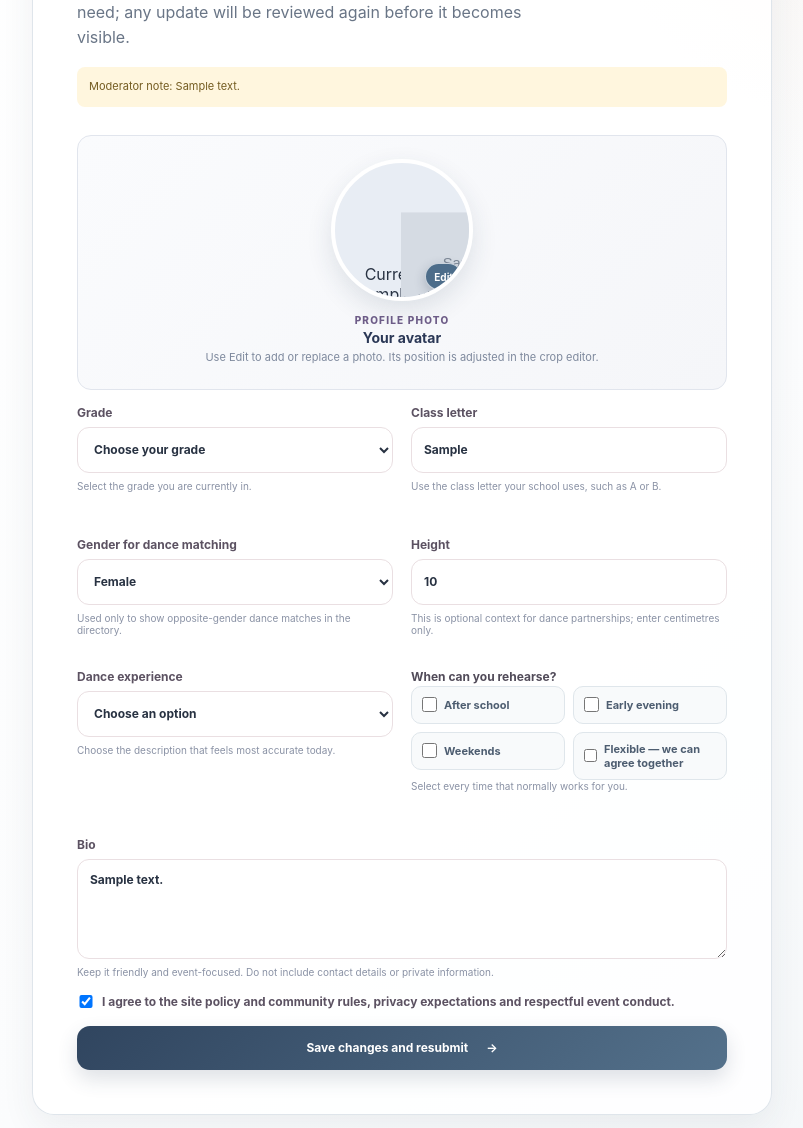
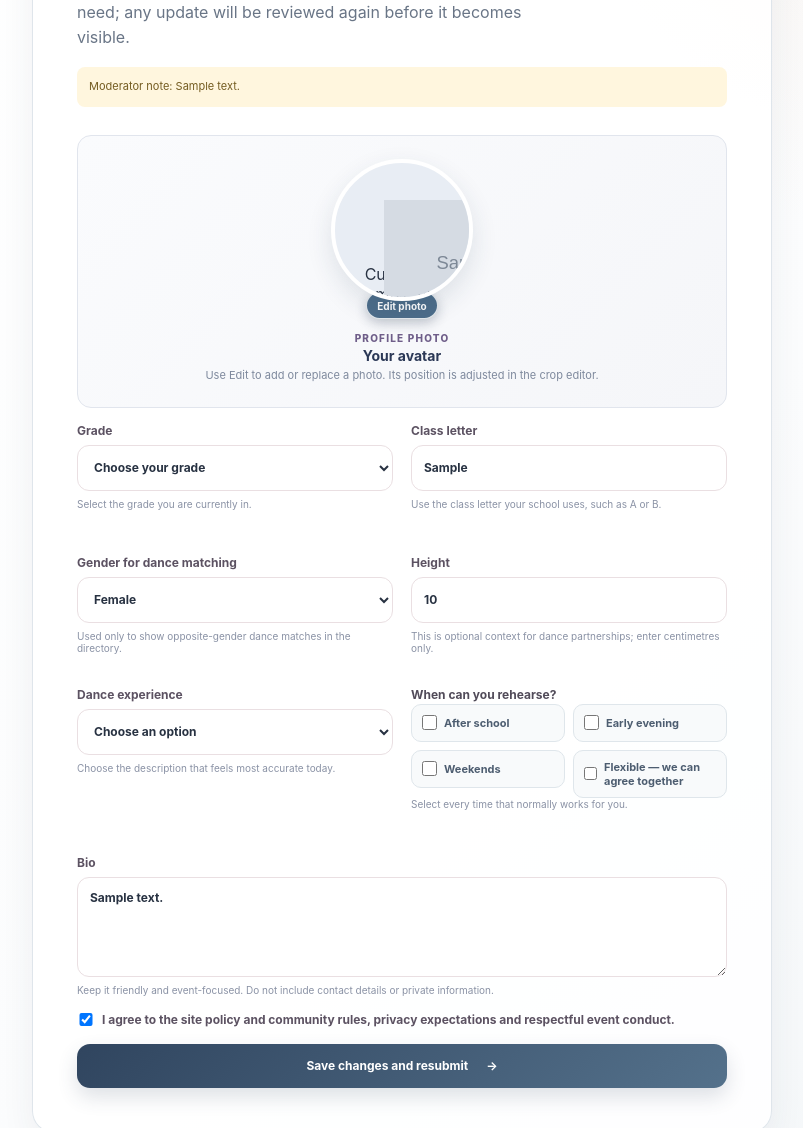
Before and after one commit to spideynyc228-star/Dream-ball, a Django app: page /students/profile/ in a window 1280 px wide. Shown: the part 277-1405 px from the top of the page, without its empty margins (238-1041 px from the left). Run offline with Django 5.2, Linux system fonts and the light colour scheme; a user stored in the database is signed in; tables that the repository leaves empty hold one stand-in row (values such as "Sample post"); grey boxes marked "Sample" are stand-in pictures; data that the repository does not hold is empty.

Commit message:
Refine avatar edit control and zoom

```diff
--- a/static/app.js
+++ b/static/app.js
@@ -83,7 +83,7 @@ document.addEventListener("DOMContentLoaded", () => {
         preview.src = URL.createObjectURL(file);
         preview.hidden = false;
       }
-      if (controls.scale && Number(controls.scale.value) <= 100) controls.scale.value = "125";
+      if (controls.scale && Number(controls.scale.value) <= 100) controls.scale.value = "145";
       if (editor) editor.classList.add("has-photo");
       updatePhotoFrame();
       openCropModal();
--- a/static/style.css
+++ b/static/style.css
@@ -119,10 +119,10 @@ input:focus, textarea:focus, select:focus { border-color: #7182b2; background: #
 .avatar-editor { display:grid; justify-items:center; gap:13px; padding:23px 18px; border:1px solid #e1e5ed; border-radius:14px; background:linear-gradient(135deg,#fafbfd,#f5f6f9); text-align:center; }
 .avatar-editor-preview { position:relative; width:142px; aspect-ratio:1; display:grid; place-items:center; overflow:hidden; border:4px solid #fff; border-radius:50%; background:#e8edf4; box-shadow:0 10px 26px rgba(37,54,85,.12); user-select:none; }
 .avatar-editor-preview[hidden], .avatar-editor-preview [hidden] { display:none !important; }
-.avatar-editor-preview img { width:100%; height:100%; pointer-events:none; object-fit:cover; object-position:center; transform:translate(calc(50% - var(--photo-x,50%)),calc(50% - var(--photo-y,50%))) scale(calc(var(--photo-scale,100) / 100)); transform-origin:center; }
+.avatar-editor-preview img { width:100%; height:100%; pointer-events:none; object-fit:cover; object-position:center; transform:translate(calc(50% - var(--photo-x,50%)),calc(50% - var(--photo-y,50%))) scale(calc(var(--photo-scale,100) / 80)); transform-origin:center; }
 .avatar-editor-preview #photo-placeholder { width:100%; height:100%; border-radius:0; background:transparent; color:#7d8aa1; font-size:44px; }
 .avatar-editor-preview input[type="file"] { position:absolute; width:1px; height:1px; opacity:0; pointer-events:none; }
-.avatar-edit-button { position:absolute; z-index:2; right:7px; bottom:7px; min-height:27px; padding:5px 8px; border:1px solid rgba(255,255,255,.7); border-radius:999px; background:#4d6d8a; color:#fff; box-shadow:0 4px 12px rgba(25,43,68,.24); font:700 10px "DM Sans",sans-serif; cursor:pointer; }
+.avatar-edit-button { min-height:27px; margin-top:-22px; padding:5px 10px; border:1px solid rgba(255,255,255,.85); border-radius:999px; background:#4d6d8a; color:#fff; box-shadow:0 4px 12px rgba(25,43,68,.24); font:700 10px "DM Sans",sans-serif; cursor:pointer; }
 .avatar-editor-controls { display:grid; gap:4px; }
 .avatar-editor-controls p { margin:0 0 3px; color:#6f5e89; font-size:10px; font-weight:800; letter-spacing:.12em; text-transform:uppercase; }
 .avatar-editor-controls b { display:block; color:#2b3856; font-size:14px; }
@@ -137,7 +137,7 @@ input:focus, textarea:focus, select:focus { border-color: #7182b2; background: #
 .avatar-crop-dialog { width:min(100%,470px); padding:28px; border-radius:18px; background:#fff; box-shadow:0 24px 70px rgba(23,34,58,.28); }
 .avatar-crop-dialog h2 { margin:7px 0; color:#263554; font-size:28px; letter-spacing:-.04em; }.avatar-crop-dialog>p:not(.eyebrow) { margin:0 0 19px; color:#748096; font-size:13px; line-height:1.55; }
 .avatar-crop-stage { position:relative; width:min(100%,330px); aspect-ratio:1; margin:auto; overflow:hidden; background:#e6ebf2; cursor:grab; touch-action:none; }.avatar-crop-stage.is-dragging { cursor:grabbing; }
-.avatar-crop-stage img { width:100%; height:100%; pointer-events:none; object-fit:cover; object-position:center; transform:translate(calc(50% - var(--photo-x,50%)),calc(50% - var(--photo-y,50%))) scale(calc(var(--photo-scale,100) / 100)); transform-origin:center; }
+.avatar-crop-stage img { width:100%; height:100%; pointer-events:none; object-fit:cover; object-position:center; transform:translate(calc(50% - var(--photo-x,50%)),calc(50% - var(--photo-y,50%))) scale(calc(var(--photo-scale,100) / 80)); transform-origin:center; }
 .avatar-crop-guide { position:absolute; inset:12px; border:2px dashed rgba(255,255,255,.95); box-shadow:0 0 0 999px rgba(21,31,53,.18); pointer-events:none; }
 .avatar-crop-zoom { display:grid; gap:7px; margin:20px auto; color:#526078; font-size:12px; font-weight:700; }.avatar-crop-zoom input { min-height:0; padding:0; accent-color:#526f8d; }
 .avatar-crop-actions { display:flex; justify-content:flex-end; gap:10px; }.avatar-crop-actions .button { min-width:105px; }
@@ -171,7 +171,7 @@ input:focus, textarea:focus, select:focus { border-color: #7182b2; background: #
 .student-card { overflow: hidden; border: 1px solid rgba(222, 225, 234, .8); border-radius: var(--radius); background: #fff; box-shadow: 0 8px 28px rgba(26, 35, 69, .08); transition: transform .22s ease, box-shadow .22s ease; }
 .student-card:hover { transform: translateY(-5px); box-shadow: 0 18px 38px rgba(26, 35, 69, .13); }
 .avatar { display: grid; place-items: center; overflow:hidden; object-fit: cover; background: linear-gradient(145deg, #8e79a2, #1a2754); color: #fff; font: 500 25px "Playfair Display", Georgia, serif; }
-.avatar img.profile-photo-frame { object-position:center; transform:translate(calc(50% - var(--photo-x,50%)),calc(50% - var(--photo-y,50%))) scale(calc(var(--photo-scale,100) / 100)); transform-origin:center; }
+.avatar img.profile-photo-frame { object-position:center; transform:translate(calc(50% - var(--photo-x,50%)),calc(50% - var(--photo-y,50%))) scale(calc(var(--photo-scale,100) / 80)); transform-origin:center; }
 .student-photo { width: 100%; height: 245px; border-radius: 0; font-size: 44px; }
 .student-card-body { padding: 18px; }
 .student-title { display: flex; justify-content: space-between; gap: 10px; }
--- a/students/forms.py
+++ b/students/forms.py
@@ -71,7 +71,7 @@ class ProfileForm(forms.ModelForm):
         return min(100, max(0, self.cleaned_data["photo_position_y"]))
 
     def clean_photo_scale(self):
-        return min(160, max(100, self.cleaned_data["photo_scale"]))
+        return min(220, max(100, self.cleaned_data["photo_scale"]))
 
     def clean(self):
         cleaned = super().clean()
--- a/templates/base.html
+++ b/templates/base.html
@@ -6,8 +6,8 @@
   <meta name="viewport" content="width=device-width, initial-scale=1">
   <meta name="description" content="Dream Ball is a secure, invitation-only platform for school event coordination.">
   <title>{% block title %}Dream Ball · Safe Student Event Coordination{% endblock %}</title>
-  <link rel="stylesheet" href="{% static 'style.css' %}?v=avatar-form-clean-14">
-  <script src="{% static 'app.js' %}?v=avatar-form-clean-14" defer></script>
+  <link rel="stylesheet" href="{% static 'style.css' %}?v=avatar-zoom-15">
+  <script src="{% static 'app.js' %}?v=avatar-zoom-15" defer></script>
 </head>
 <body class="{% block body_class %}{% endblock %}">
   {% block header %}
--- a/templates/students/profile.html
+++ b/templates/students/profile.html
@@ -18,8 +18,8 @@
         <div class="avatar-editor-preview" aria-label="Profile photo preview">
           {% if profile.photo %}<img id="photo-preview" src="{{ profile.photo.url }}" alt="Your profile photo" style="--photo-x:{{ profile.photo_position_x }}%;--photo-y:{{ profile.photo_position_y }}%;--photo-scale:{{ profile.photo_scale }};">{% else %}<span id="photo-placeholder">+</span><img id="photo-preview" hidden alt="Selected profile photo">{% endif %}
           {{ form.photo }}
-          <button class="avatar-edit-button" type="button" data-avatar-select>{% if profile.photo %}Edit{% else %}Add photo{% endif %}</button>
         </div>
+        <button class="avatar-edit-button" type="button" data-avatar-select>{% if profile.photo %}Edit photo{% else %}Add photo{% endif %}</button>
         <div class="avatar-editor-controls">
           <div><p class="field-label">Profile photo</p><b>Your avatar</b><small>Use Edit to add or replace a photo. Its position is adjusted in the crop editor.</small></div>
           <input type="hidden" value="{{ form.photo_position_x.value|default:50 }}" data-photo-x>
@@ -63,7 +63,7 @@
       <img data-avatar-crop-preview alt="Crop preview">
       <span class="avatar-crop-guide" aria-hidden="true"></span>
     </div>
-    <label class="avatar-crop-zoom">Zoom <input type="range" min="100" max="160" value="100" data-avatar-crop-zoom></label>
+    <label class="avatar-crop-zoom">Zoom <input type="range" min="100" max="220" value="100" data-avatar-crop-zoom></label>
     <div class="avatar-crop-actions"><button type="button" class="button button-secondary" data-avatar-crop-cancel>Cancel</button><button type="button" class="button button-primary" data-avatar-crop-done>Done</button></div>
   </div>
 </div>
```
